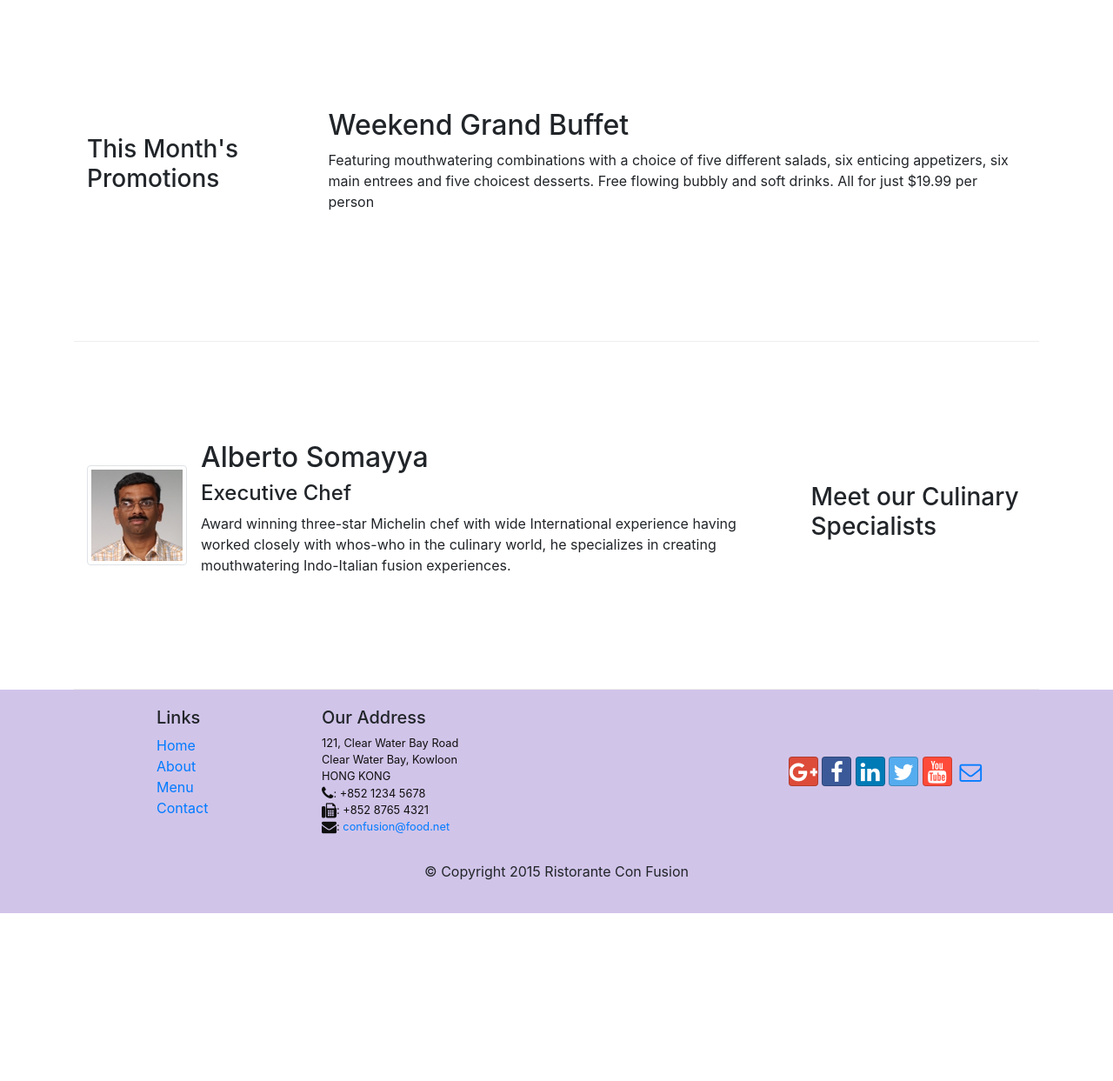
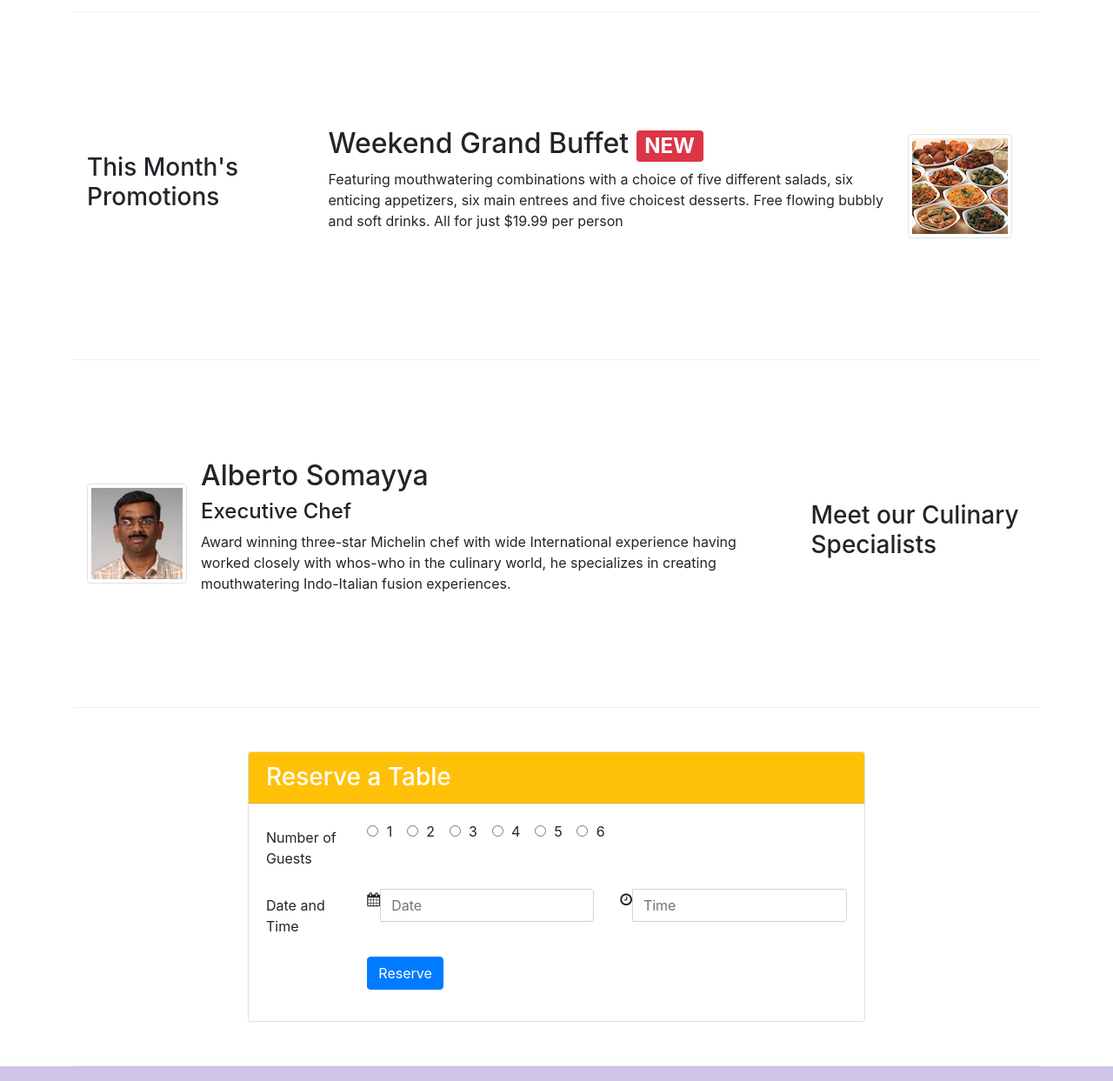
Before and after one commit to James1234n/conFusion, a website: page index.html in a window 1280 px wide. Shown: the part 720-1963 px from the top of the page at 87% size. Before the commit the page ends 1770 px from the top, so only its background shows below. Drawn offline with nearby package versions, Linux system fonts and the light colour scheme.

Commit message:
Assignment 2

```diff
--- a/index.html
+++ b/index.html
@@ -38,12 +38,17 @@
     <header class="jumbotron">
         <div class="container">
             <div class="row row-header">
-                <div class="col-12 col-sm-8">
+                <div class="col-12 col-md-6">
                     <h1>Ristorante con Fusion</h1>
                     <p>We take inspiration from the World's best cuisines, and create a unique fusion experience. Our lipsmacking creations will tickle your culinary senses!</p>
                 </div>
-                <div class="col col-sm align-self-center">
+                <div class=" col-6 col-md-3 align-self-center">
                     <img src="img/logo.png" class="img-fluid">
+                </div>
+                <div class="col-6 col-md-3 align-self-center">
+                    <form action="#card1">
+                        <button type="submit" class="btn btn-sm btn-warning btn-block">Reserve Table</button>
+                    </form>
                 </div>
             </div>
         </div>
@@ -60,7 +65,7 @@
                     <img class="d-flex mr-3 img-thumbnail align-self-center"
                          src="img/uthappizza.png" alt="Uthappizza">
                     <div class="media-body">
-                        <h2 class="mt-0">Uthappizza</h2>
+                        <h2 class="mt-0">Uthappizza <span class="badge badge-danger">HOT</span><span class="badge badge-pill badge-default">$4.99</span></h2>
                         <p class="hidden-xs-down">A unique combination of Indian Uthappam (pancake) and
                           Italian pizza, topped with Cerignola olives, ripe vine
                           cherry tomatoes, Vidalia onion, Guntur chillies and
@@ -70,14 +75,19 @@
             </div>
         </div>
 
-
         <div class="row row-content align-items-center">
             <div class="col-sm-4 col-md-3">
                 <h3>This Month's Promotions</h3>
             </div>
             <div class="col-sm col-md">
-                <h2>Weekend Grand Buffet</h2>
-                <p class="d-none d-sm-block">Featuring mouthwatering combinations with a choice of five different salads, six enticing appetizers, six main entrees and five choicest desserts. Free flowing bubbly and soft drinks. All for just $19.99 per person </p>
+                <div class="media">
+                    <img class="d-flex mr-3 img-thumbnail align-self-center order-2"
+                         src="img/buffet.png" alt="Uthappizza">
+                    <div class="media-body order-1">
+                        <h2>Weekend Grand Buffet <span class="badge badge-danger">NEW</span></h2>
+                        <p class="hidden-xs-down">Featuring mouthwatering combinations with a choice of five different salads, six enticing appetizers, six main entrees and five choicest desserts. Free flowing bubbly and soft drinks. All for just $19.99 per person</p>
+                    </div>
+                </div>
             </div>
         </div>
 
@@ -97,6 +107,75 @@
                          whos-who in the culinary world, he specializes in
                           creating mouthwatering Indo-Italian fusion experiences.
                          </p>
+                    </div>
+                </div>
+            </div>
+        </div>
+        <div class="row row-content d-flex justify-content-center">
+            <div class="col-12 col-lg-8">
+                <div id="card1" class="card">
+                    <h3 class="card-header bg-warning text-white">Reserve a Table</h3>
+                    <div class="card-body">
+                        <form>
+                            <div class="form-group row">
+                                <label for="numberofguests" class="col-md-2 col-form-label">Number of Guests</label>
+                                <div class="col-12 col-md-10">
+                                <div class="form-check form-check-inline">
+                                <label class="form-check-label">
+                                    <input class="form-check-input" type="radio" name="inlineRadioOptions" id="inlineRadio1" value="option1"> 1
+                                </label>
+                                </div>
+                                <div class="form-check form-check-inline">
+                                <label class="form-check-label">
+                                    <input class="form-check-input" type="radio" name="inlineRadioOptions" id="inlineRadio2" value="option2"> 2
+                                </label>
+                                </div>
+                                <div class="form-check form-check-inline">
+                                <label class="form-check-label">
+                                    <input class="form-check-input" type="radio" name="inlineRadioOptions" id="inlineRadio3" value="option3"> 3
+                                </label>
+                                </div>
+                                <div class="form-check form-check-inline">
+                                <label class="form-check-label">
+                                    <input class="form-check-input" type="radio" name="inlineRadioOptions" id="inlineRadio3" value="option4"> 4
+                                </label>
+                                </div>
+                                <div class="form-check form-check-inline">
+                                <label class="form-check-label">
+                                    <input class="form-check-input" type="radio" name="inlineRadioOptions" id="inlineRadio3" value="option5"> 5
+                                </label>
+                                </div>
+                                <div class="form-check form-check-inline">
+                                <label class="form-check-label">
+                                    <input class="form-check-input" type="radio" name="inlineRadioOptions" id="inlineRadio3" value="option6"> 6
+                                </label>
+                                </div>
+                                </div>
+                            </div>
+                            <div class="form-group row">
+                                <label for="dateandtime" class="col-md-2 col-form-label">Date and Time</label>
+                                <div class="col-12 col-md-5">
+                                <div class="input-group input-group">
+                                    <span class="input-group-addon" id="sizing-addon2"><span class="fa fa-calendar"></span></span>
+                                    <input type="text" class="form-control" placeholder="Date"
+                                        aria-label="Date" aria-describedby="sizing-addon2">
+                                </div>
+                                </div>
+                                <div class="col-12 col-md-5">
+                                <div class="input-group input-group">
+                                    <span class="input-group-addon" id="sizing-addon2"><span class="fa fa-clock-o"></span></span>
+                                    <input type="text" class="form-control" placeholder="Time"
+                                        aria-label="Time" aria-describedby="sizing-addon2">
+                                </div>
+                                </div>
+                            </div>
+
+                            <div class="form-group row">
+                                <div class="offset-md-2 col-md-10">
+                                    <button type="submit" class="btn btn-primary">Reserve</button>
+                                </div>
+                            </div>
+                        </form>
                     </div>
                 </div>
             </div>
```
Also changed, not shown: aboutus.html (+1 -2 lines).
